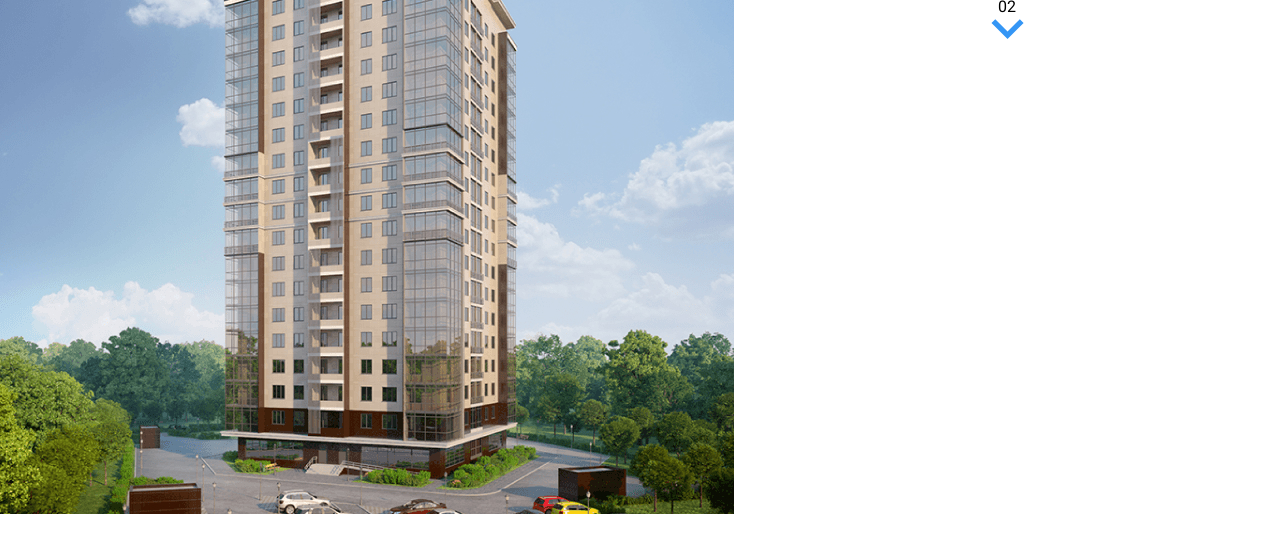
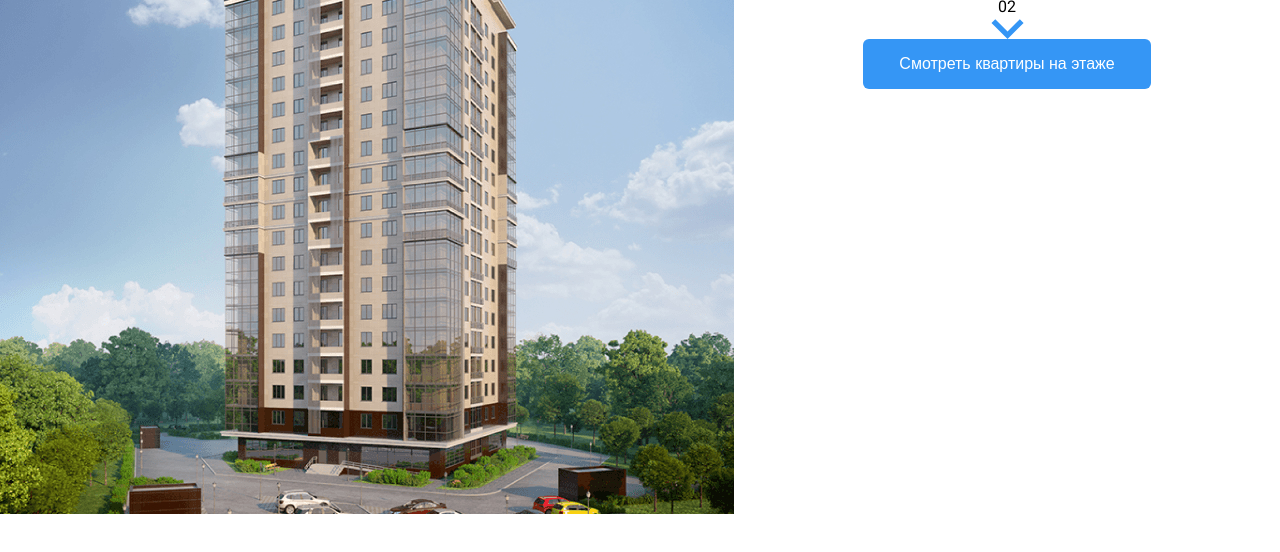
Before and after one commit to sbk-dushman/proj_melody, a plain HTML site: page index.html in a window 1280 px wide. Shown: the part 240-792 px from the top of the page. Drawn offline with Linux system fonts and the light colour scheme.

Commit message:
кнопка

```diff
--- a/css/style.css
+++ b/css/style.css
@@ -124,8 +124,14 @@ background-color: #3596F5;
 }
 .tower-section__title{
     font-family: Bebas Neue;
-
-font-size: 37px;
-text-transform: uppercase;
+    font-size: 37px;
+    text-transform: uppercase;
+}
+.btn-primary{
+    background: #3596F5;
+    border-radius: 6px;
+    padding: 16px 36px;
+    font-size: 16px;
+    color:#fff;
 
 }
--- a/index.html
+++ b/index.html
@@ -83,7 +83,7 @@
 						</svg>
 					</button>
 					</div>
-					<button class="button btn-primary"></button>
+					<button class="button btn-primary">Смотреть квартиры на этаже</butСмотреть квартиры на этажеton>
 				</div>
 				<!-- /.tower-section__select-level -->
 			</div>
```
